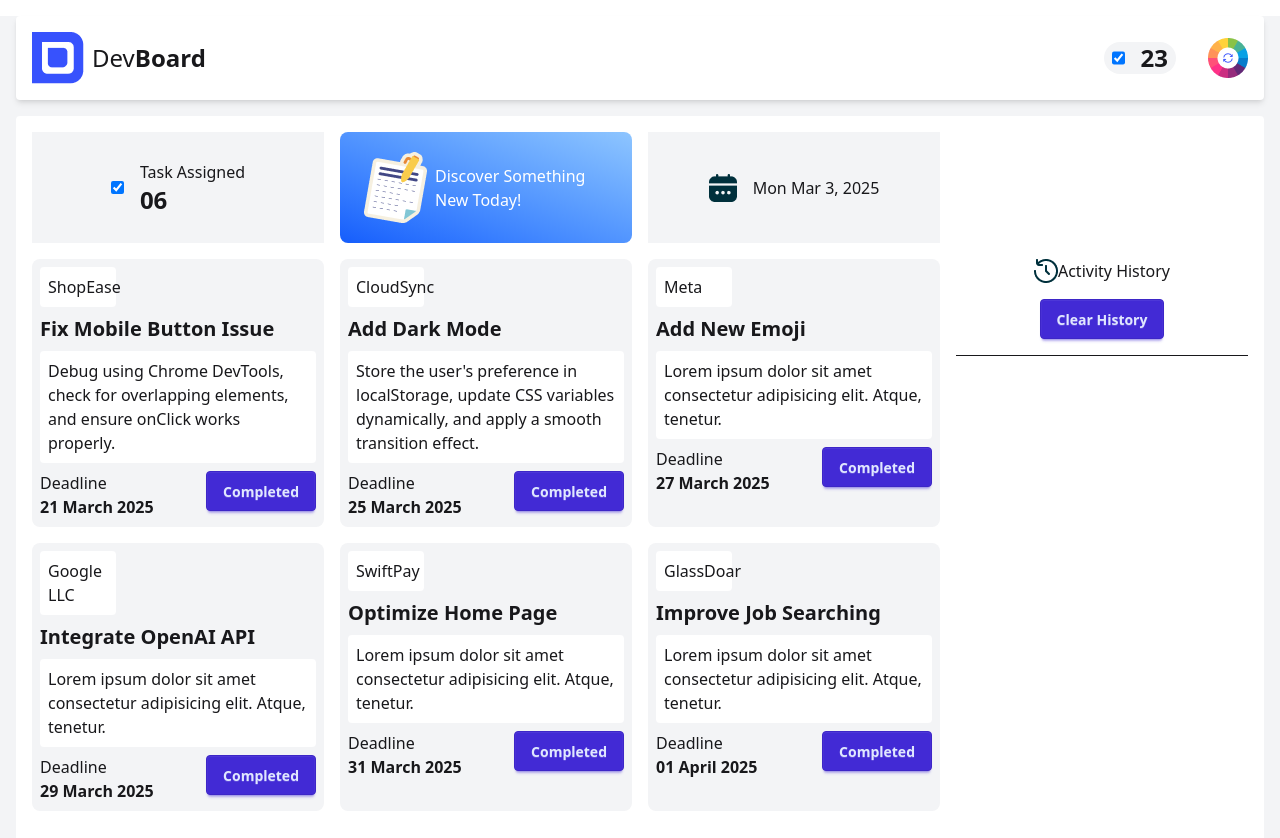
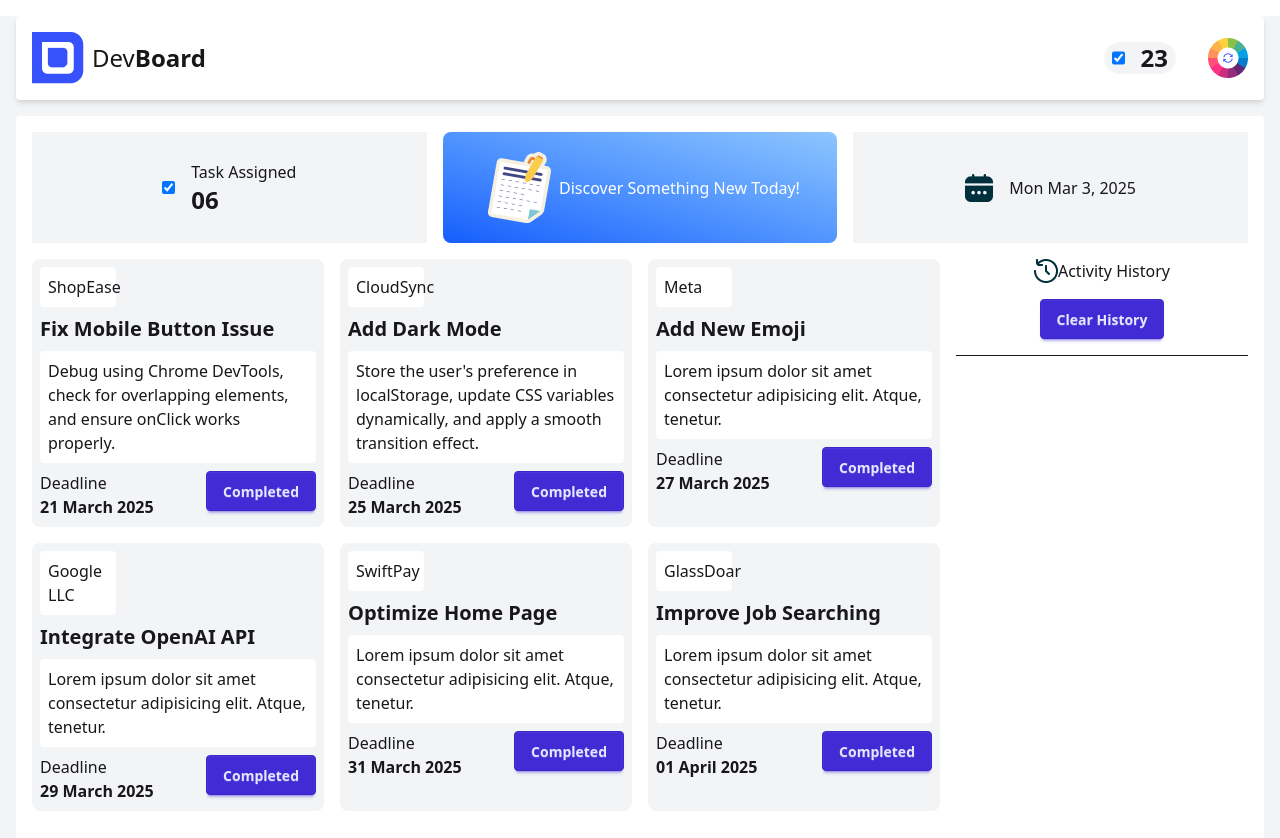
Before and after one commit to MohammadRijuan/Dev_Board, a plain HTML site: page index.html in a window 1280 px wide. Drawn offline with nearby package versions, Linux system fonts and the light colour scheme.

Commit message:
grid layout

```diff
--- a/index.html
+++ b/index.html
@@ -40,7 +40,7 @@
         <section class="grid bg-white mt-4 p-4 m-4 rounded">
             <!-- Task, Discover, and Date Section -->
 
-        <div class="grid grid-cols-4 gap-4">
+        <div class="grid grid-cols-3 gap-4">
             <!-- Task Assigned -->
             <div class="flex items-center bg-gray-100 p-4 justify-center gap-4">
                 <input type="checkbox" checked>
```
